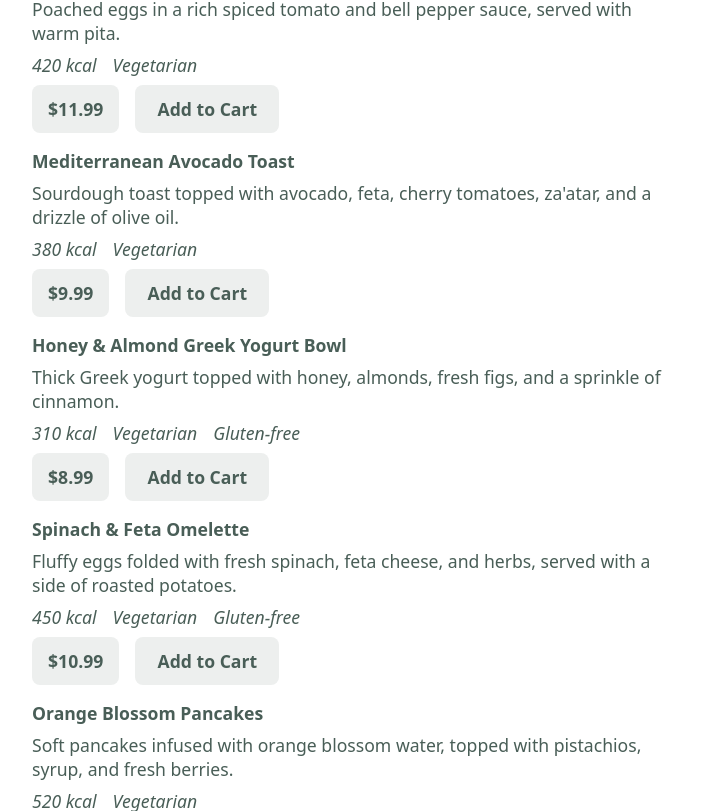
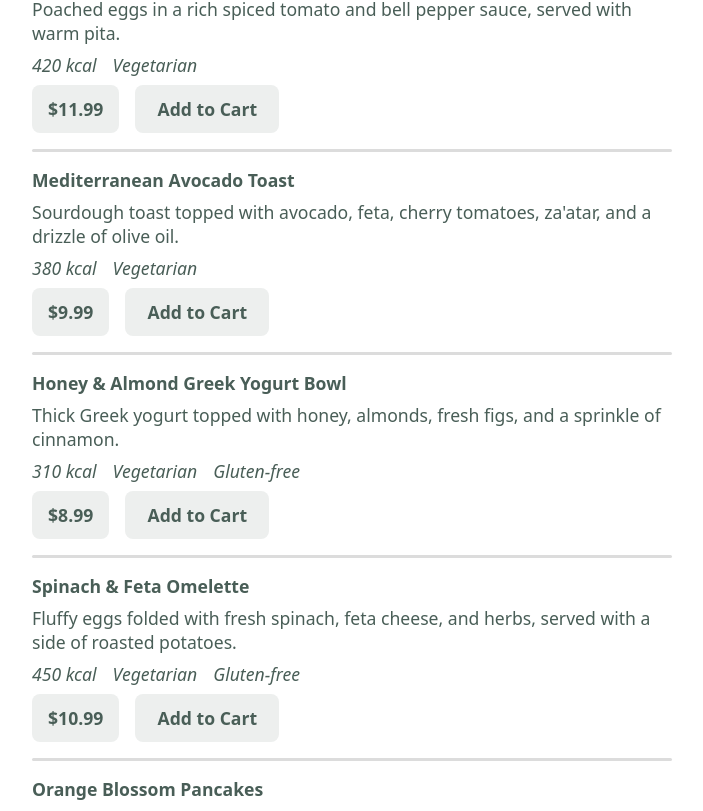
Before and after one commit to CameronCarlyon/LittleLemon, a React (Create React App) app: page /littlelemon/home in a window 1280 px wide. Shown: the part 729-1540 px from the top of the page, without its empty margins (288-991 px from the left). Built offline with nearby package versions, Linux system fonts and the light colour scheme; the HTML template or start-up script is replaced by a standard one.

Commit message:
Improve menu item animation and divider rendering
Enhanced GSAP animation for menu items by adding scale and adjusting duration. Refactored divider rendering to only show between items, and replaced wrapper div with React.Fragment for better structure.

```diff
--- a/src/components/Menu.js
+++ b/src/components/Menu.js
@@ -120,7 +120,7 @@ const Menu = () => {
 
         // Create GSAP context for cleanup
         const ctx = gsap.context(() => {
-            // Initial state
+            // Set initial state - invisible and positioned above
             gsap.set(menuItems, {
                 opacity: 0,
                 y: -20,
@@ -130,14 +130,15 @@ const Menu = () => {
             const tl = gsap.timeline();
             animationRef.current = tl;
 
-            // Animate menu items in with stagger
+            // Animate items in with stagger
             tl.to(menuItems, {
                 opacity: 1,
                 y: 0,
-                duration: 0.25,
+                scale: 1,
+                duration: 0.4,
                 ease: 'power2.out',
                 stagger: {
-                    amount: 0.5,
+                    amount: 0.5, // Total time for all items to finish staggering
                     from: 'start'
                 }
             });
@@ -169,7 +170,7 @@ const Menu = () => {
             </div>
             <div className='menu-items' ref={menuItemsRef}>
                 {currentMenuItems.map((item, index) => (
-                    <div key={`${activeCategory}-${index}`}> {/* Key includes category for proper re-rendering */}
+                    <React.Fragment key={`${activeCategory}-${index}`}>
                         <div className='menu-item'>
                             <label>{item.name}</label>
                             <p>{item.description}</p>
@@ -200,8 +201,9 @@ const Menu = () => {
                                 />
                             </div>
                         </div>
-                        <Divider />
-                    </div>
+                        {/* Only show divider if not the last item */}
+                        {index < currentMenuItems.length - 1 && <Divider width={100} />}
+                    </React.Fragment>
                 ))}
             </div>
         </div>
```
